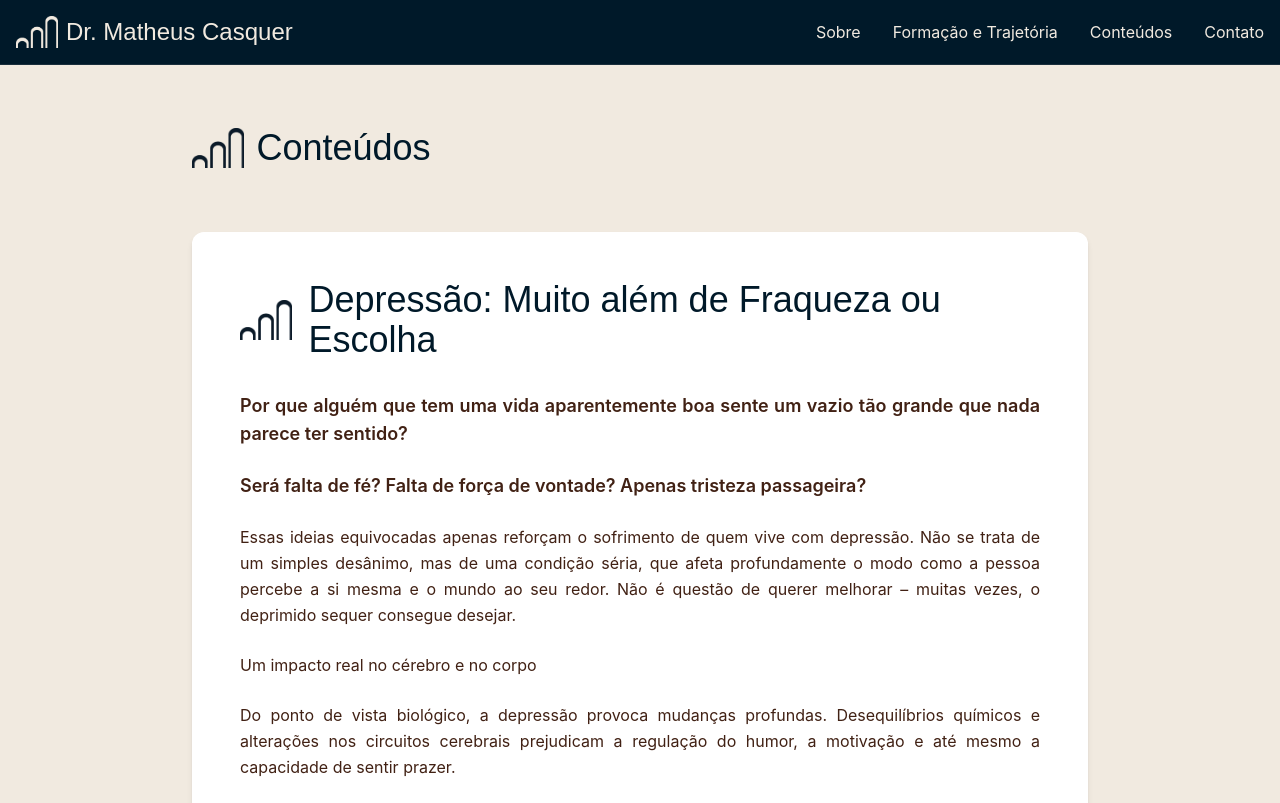
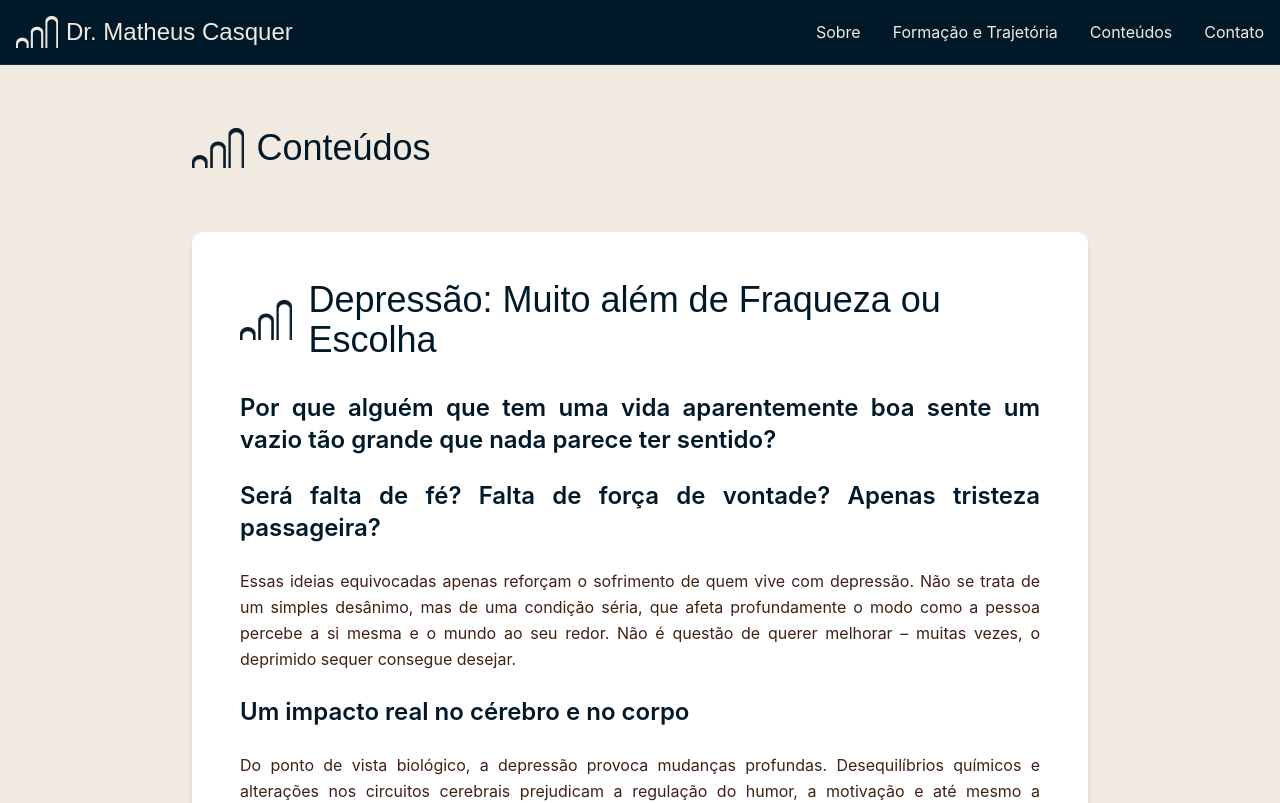
Before and after one commit to aclicks/tranquil-landing-haven, a React (Vite) app: page /psiquiatria in a window 1280 px wide. Shown: the top 803 px of the page. Built offline with nearby package versions, Linux system fonts and the light colour scheme; a web font is replaced by a local one.

Commit message:
Format lines without periods
Formats lines without periods as h2 elements.

```diff
--- a/src/pages/Psiquiatria.tsx
+++ b/src/pages/Psiquiatria.tsx
@@ -227,11 +227,21 @@ const Psiquiatria = () => {
                     <h2 className="font-nicholas text-primary text-3xl md:text-4xl mb-0">{article.title}</h2>
                   </div>
                   <div className="space-y-6 text-justify leading-relaxed">
-                    {article.content.map((paragraph, i) => (
-                      <p key={i} className={`${i === 0 || i === 1 ? "font-semibold text-lg" : ""} tracking-normal`}>
-                        {paragraph}
-                      </p>
-                    ))}
+                    {article.content.map((paragraph, i) => {
+                      // Check if the paragraph ends with a period
+                      const endsWithPeriod = paragraph.trim().endsWith('.');
+
+                      // Render as h2 if it doesn't end with a period, otherwise as p
+                      return endsWithPeriod ? (
+                        <p key={i} className={`${i === 0 || i === 1 ? "font-semibold text-lg" : ""} tracking-normal`}>
+                          {paragraph}
+                        </p>
+                      ) : (
+                        <h2 key={i} className="text-2xl font-semibold text-primary mt-8 mb-4 tracking-normal">
+                          {paragraph}
+                        </h2>
+                      );
+                    })}
                   </div>
                   <div className="mt-10">
                     <button
```
